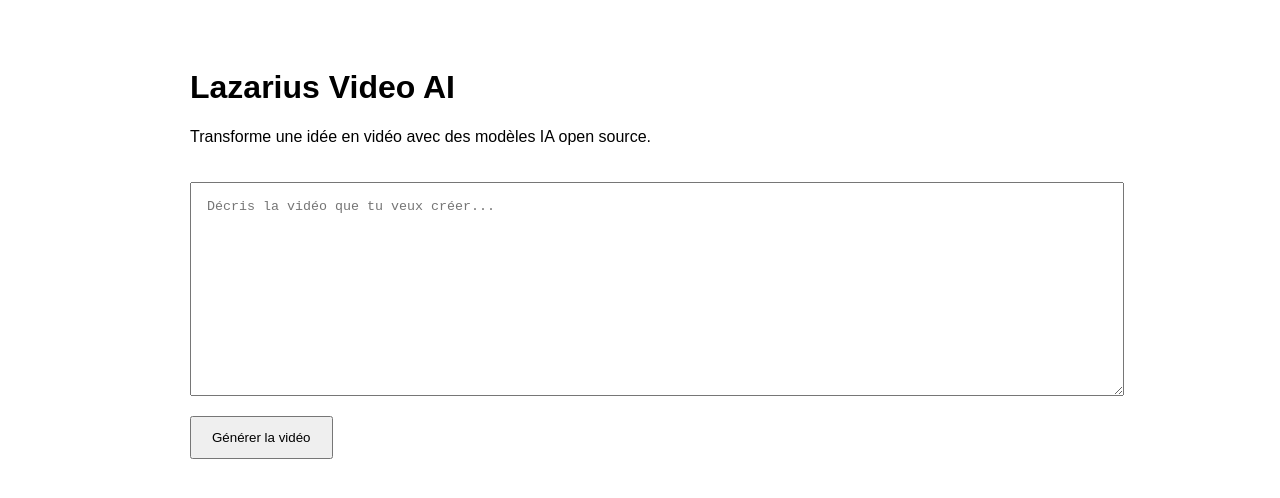
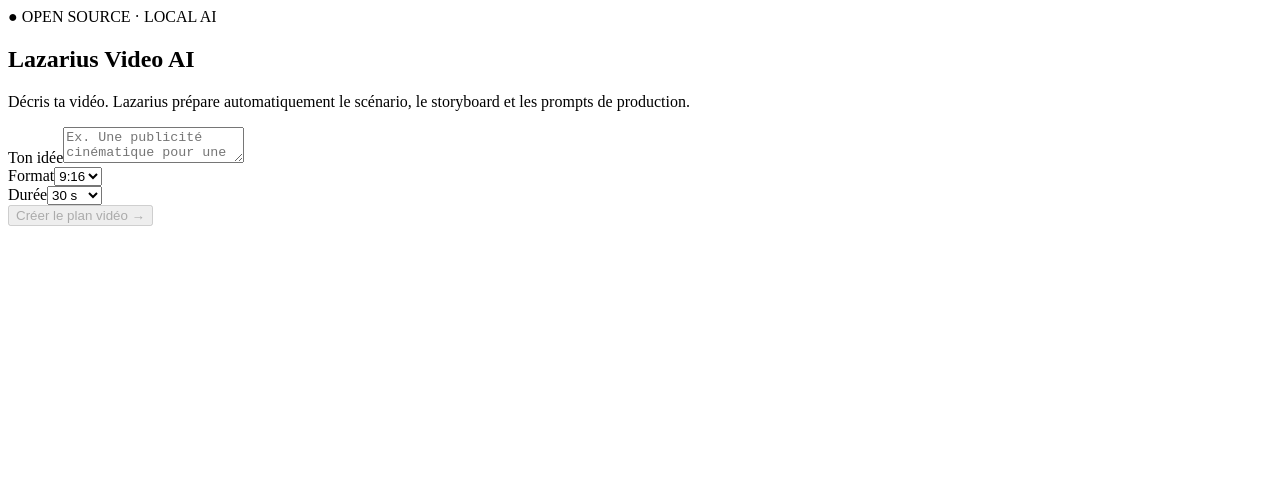
Before and after one commit to akais-alt/lazarius-video-ai, a Next.js app in the folder frontend/: page / in a window 1280 px wide. Shown: the top 498 px of the page. Built offline with nearby package versions, Linux system fonts and the light colour scheme; no server answers.

Commit message:
feat: connect frontend to generation API

```diff
--- a/frontend/app/page.tsx
+++ b/frontend/app/page.tsx
@@ -1,13 +1,32 @@
+"use client";
+
+import { useState } from "react";
+const API = process.env.NEXT_PUBLIC_API_URL ?? "http://localhost:8000/api";
+
 export default function Home() {
-  return (
-    <main style={{ maxWidth: 900, margin: '0 auto', padding: 40, fontFamily: 'Arial, sans-serif' }}>
-      <h1>Lazarius Video AI</h1>
-      <p>Transforme une idée en vidéo avec des modèles IA open source.</p>
-      <textarea
-        placeholder="Décris la vidéo que tu veux créer..."
-        style={{ width: '100%', minHeight: 180, padding: 16, marginTop: 20 }}
-      />
-      <button style={{ marginTop: 16, padding: '12px 20px' }}>Générer la vidéo</button>
-    </main>
-  );
+  const [prompt, setPrompt] = useState("");
+  const [format, setFormat] = useState("9:16");
+  const [duration, setDuration] = useState(30);
+  const [loading, setLoading] = useState(false);
+  const [result, setResult] = useState<any>(null);
+  const [error, setError] = useState("");
+
+  async function generate() {
+    if (!prompt.trim()) return;
+    setLoading(true); setError(""); setResult(null);
+    try {
+      const res = await fetch(`${API}/generate/plan`, { method: "POST", headers: { "Content-Type": "application/json" }, body: JSON.stringify({ prompt, duration, aspect_ratio: format, language: "fr", style: "cinematic" }) });
+      if (!res.ok) throw new Error(`Erreur API (${res.status})`);
+      setResult(await res.json());
+    } catch (e) { setError(e instanceof Error ? e.message : "Erreur inconnue"); }
+    finally { setLoading(false); }
+  }
+
+  return <main className="page">
+    <section className="hero"><div className="badge">● OPEN SOURCE · LOCAL AI</div><h1>Lazarius <span>Video AI</span></h1><p>Décris ta vidéo. Lazarius prépare automatiquement le scénario, le storyboard et les prompts de production.</p></section>
+    <section className="card"><label>Ton idée</label><textarea value={prompt} onChange={e => setPrompt(e.target.value)} placeholder="Ex. Une publicité cinématique pour une entreprise de construction en Côte d’Ivoire..." />
+      <div className="controls"><div><label>Format</label><select value={format} onChange={e => setFormat(e.target.value)}><option>9:16</option><option>16:9</option><option>1:1</option></select></div><div><label>Durée</label><select value={duration} onChange={e => setDuration(Number(e.target.value))}><option value={15}>15 s</option><option value={30}>30 s</option><option value={60}>60 s</option><option value={120}>2 min</option></select></div><button onClick={generate} disabled={loading || !prompt.trim()}>{loading ? "Préparation..." : "Créer le plan vidéo →"}</button></div>
+      {error && <p className="error">{error}</p>}</section>
+    {result && <section className="result"><h2>Plan généré</h2><pre>{JSON.stringify(result, null, 2)}</pre></section>}
+  </main>;
 }
```
